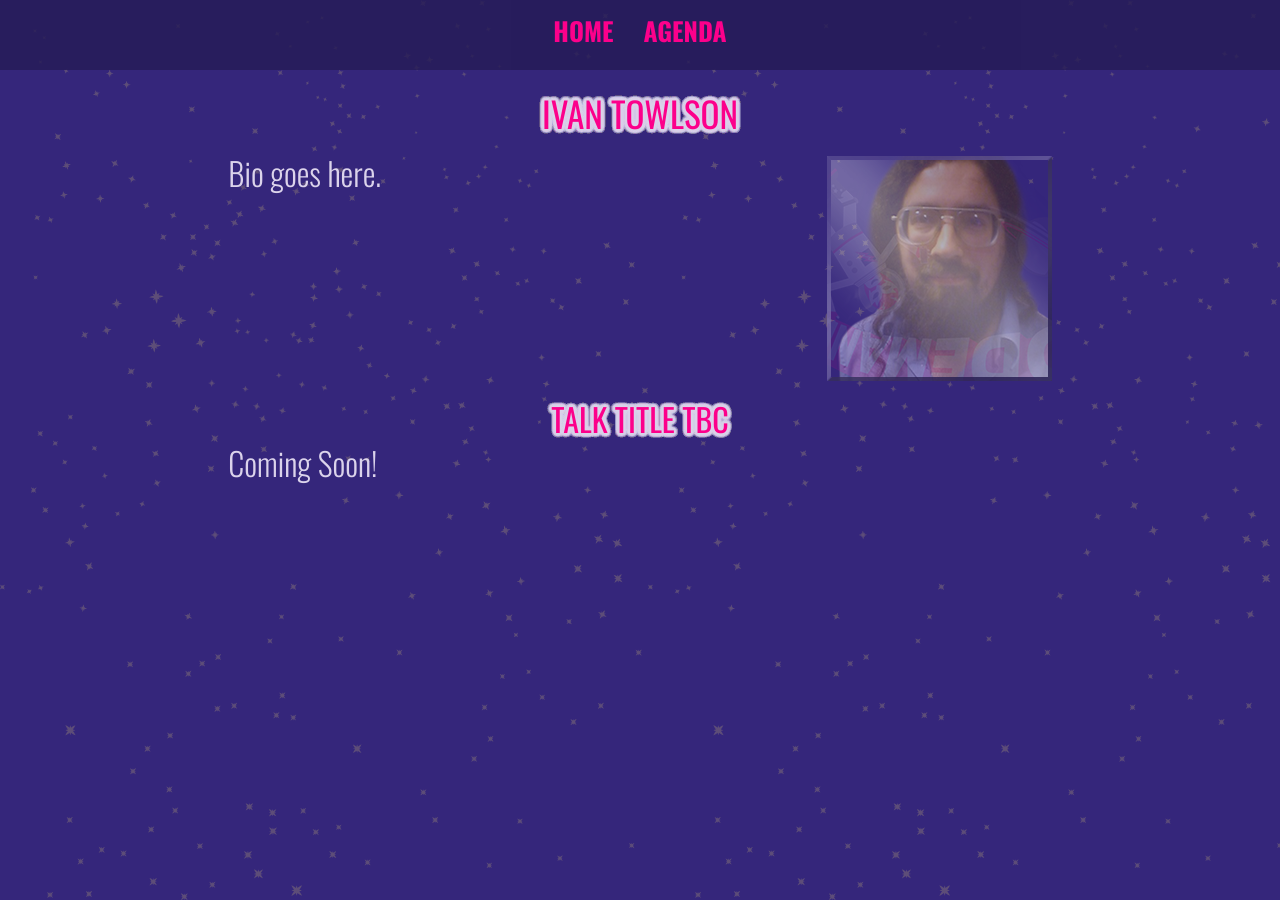
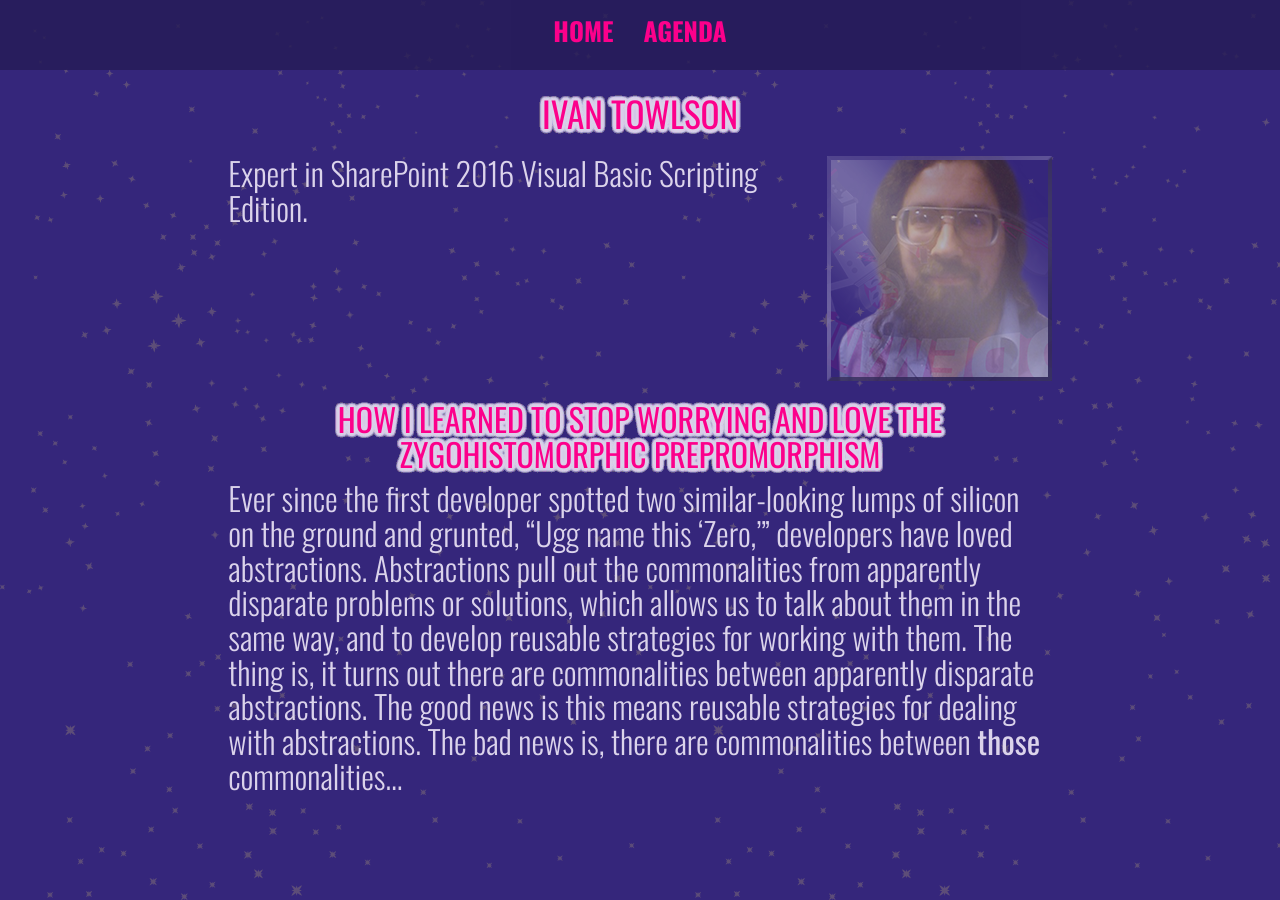
Before and after one commit to mightymuke/codemania.github.io, a Jekyll site: the page built from agenda/ivan-towlson.md, in a window 1280 px wide. Built offline with Jekyll 4.4.1, drawn with Linux system fonts in a browser that asks for light colours; nearby versions of some CDN libraries; some web fonts are replaced.

Commit message:
Ivan, Sam, Suz deets

```diff
--- a/agenda/ivan-towlson.md
+++ b/agenda/ivan-towlson.md
@@ -3,8 +3,8 @@ layout: speaker2016
 title: Ivan Towlson
 speakerName: Ivan Towlson
 speakerTwitter: ppog_penguin
-speakerBio: Bio goes here.
+speakerBio: Expert in SharePoint 2016 Visual Basic Scripting Edition.
 speakerImage: 2016/ivan_towlson.png
-talkTitle: Talk Title TBC
-talkBlurb: Coming Soon!
+talkTitle: How I Learned to Stop Worrying and Love the Zygohistomorphic Prepromorphism
+talkBlurb: Ever since the first developer spotted two similar-looking lumps of silicon on the ground and grunted, “Ugg name this ‘Zero,’” developers have loved abstractions.  Abstractions pull out the commonalities from apparently disparate problems or solutions, which allows us to talk about them in the same way, and to develop reusable strategies for working with them.  The thing is, it turns out there are commonalities between apparently disparate abstractions.  The good news is this means reusable strategies for dealing with abstractions.  The bad news is, there are commonalities between <b>those</b> commonalities…
 ---
```
Also changed, not shown: agenda.md (+3 -3 lines), agenda/sam-newman.md (+3 -3 lines), agenda/suz-hinton.md (+3 -3 lines).
